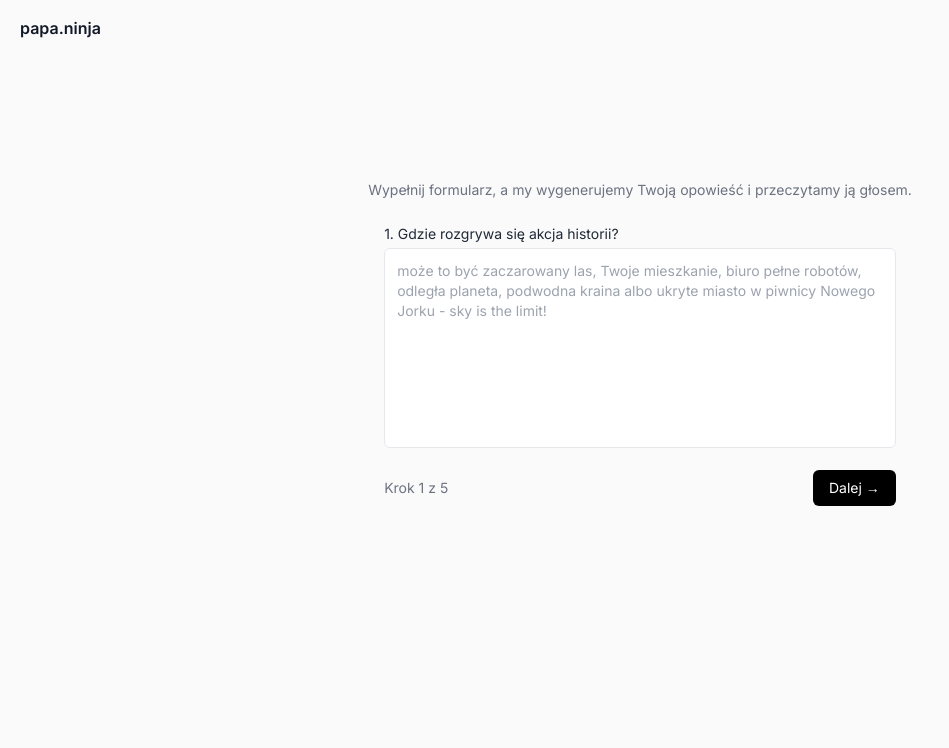
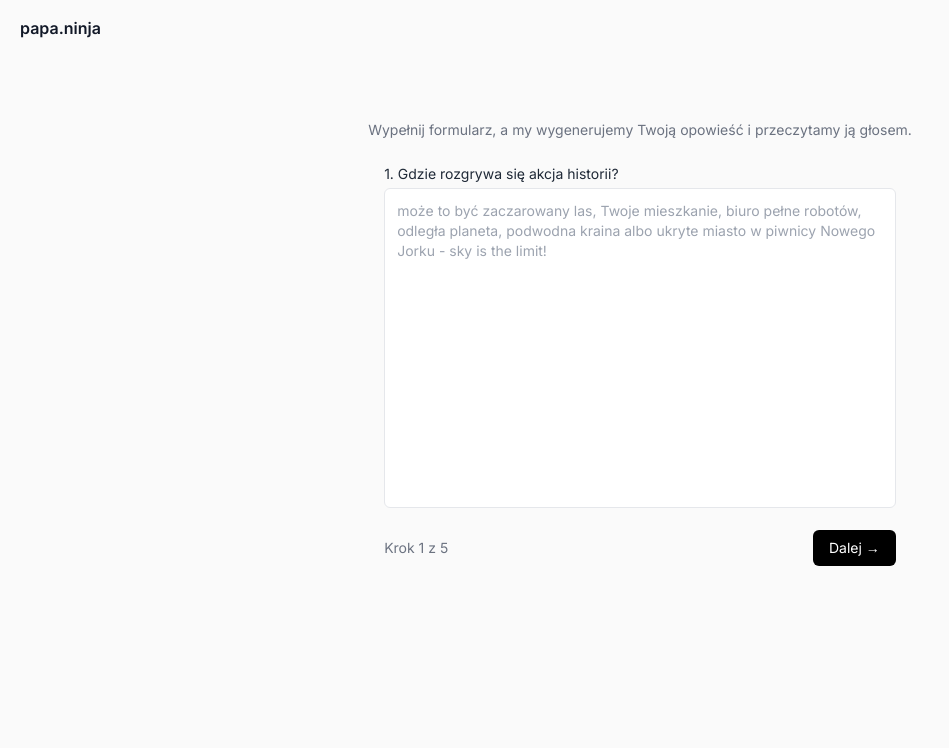
Before and after one commit to kamilsoldacki/will-you-read-me-smth, a Flask app: page / in a window 1280 px wide. Shown: the top 748 px of the page, without its empty margins (0-949 px from the left). Run offline with Flask 3, Linux system fonts and the light colour scheme; some libraries are stand-ins or nearby versions.

Commit message:
Update enhanced-style.css

```diff
--- a/static/enhanced-style.css
+++ b/static/enhanced-style.css
@@ -38,6 +38,6 @@ body {
 }
 
 textarea {
-  min-height: 200px;
+  min-height: 320px;
   resize: none;
 }
```
